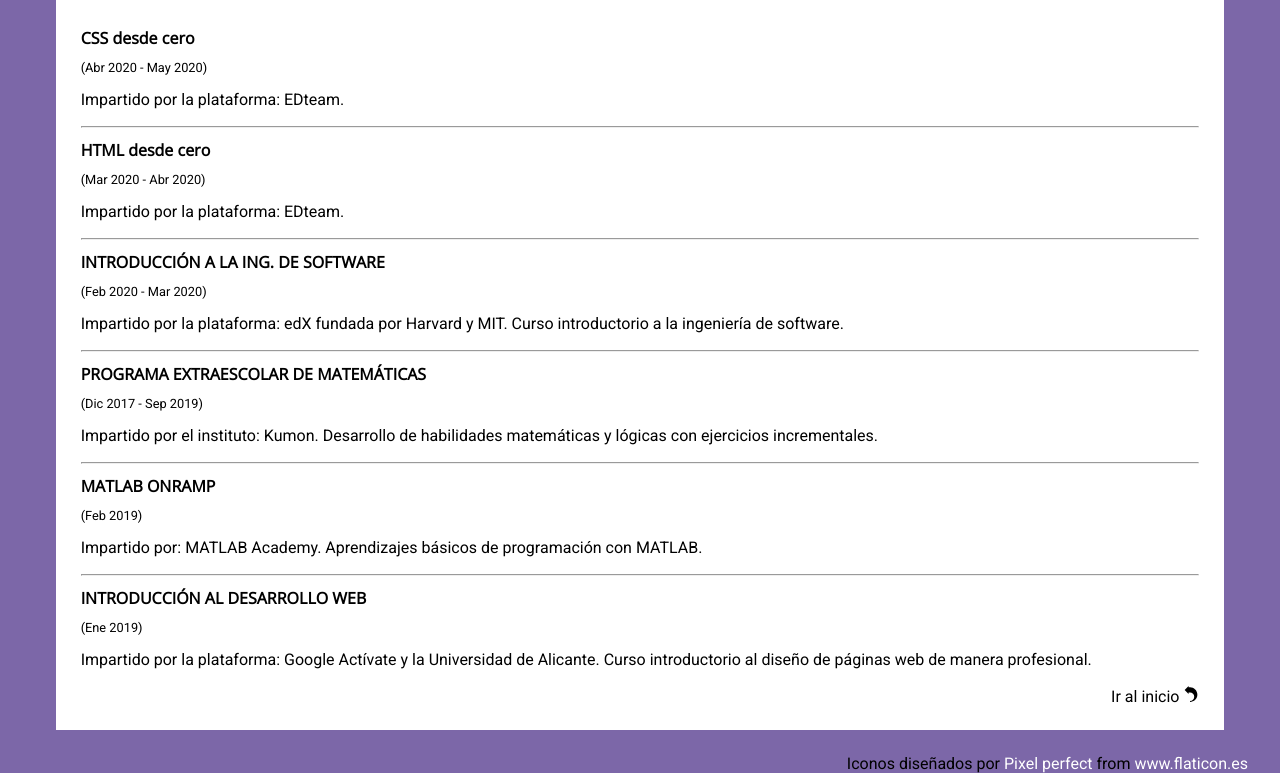
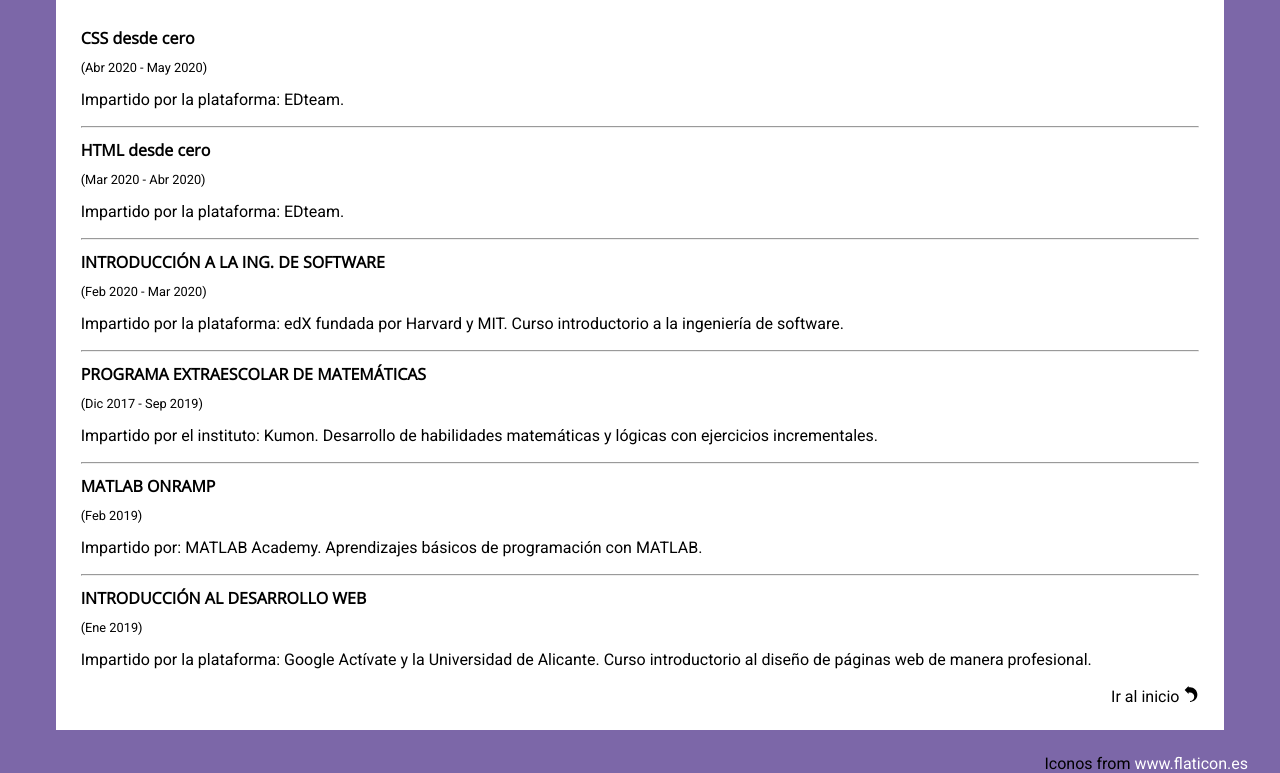
Before and after one commit to gabriela-mtnez/gabriela-mtnez.github.io, a plain HTML site: page index.html in a window 1280 px wide. Shown: the part 3884-4657 px from the top of the page. Drawn offline with nearby package versions, Linux system fonts and the light colour scheme.

Commit message:
cambios en referencias de iconos

```diff
--- a/index.html
+++ b/index.html
@@ -366,7 +366,7 @@
         <!-- FOOTER -->
         <footer class="row">
             <div class="col-xs-12 col-sm-12 col-md-12 col-lg-12">
-                <div>Iconos diseñados por <a href="https://www.flaticon.es/autores/pixel-perfect" title="Pixel perfect">Pixel perfect</a> from <a href="https://www.flaticon.es/" title="Flaticon">www.flaticon.es</a></div>
+                <div>Iconos from <a href="https://www.flaticon.es/" title="Flaticon">www.flaticon.es</a></div>
             </div>
         </footer>
     </div>
```
